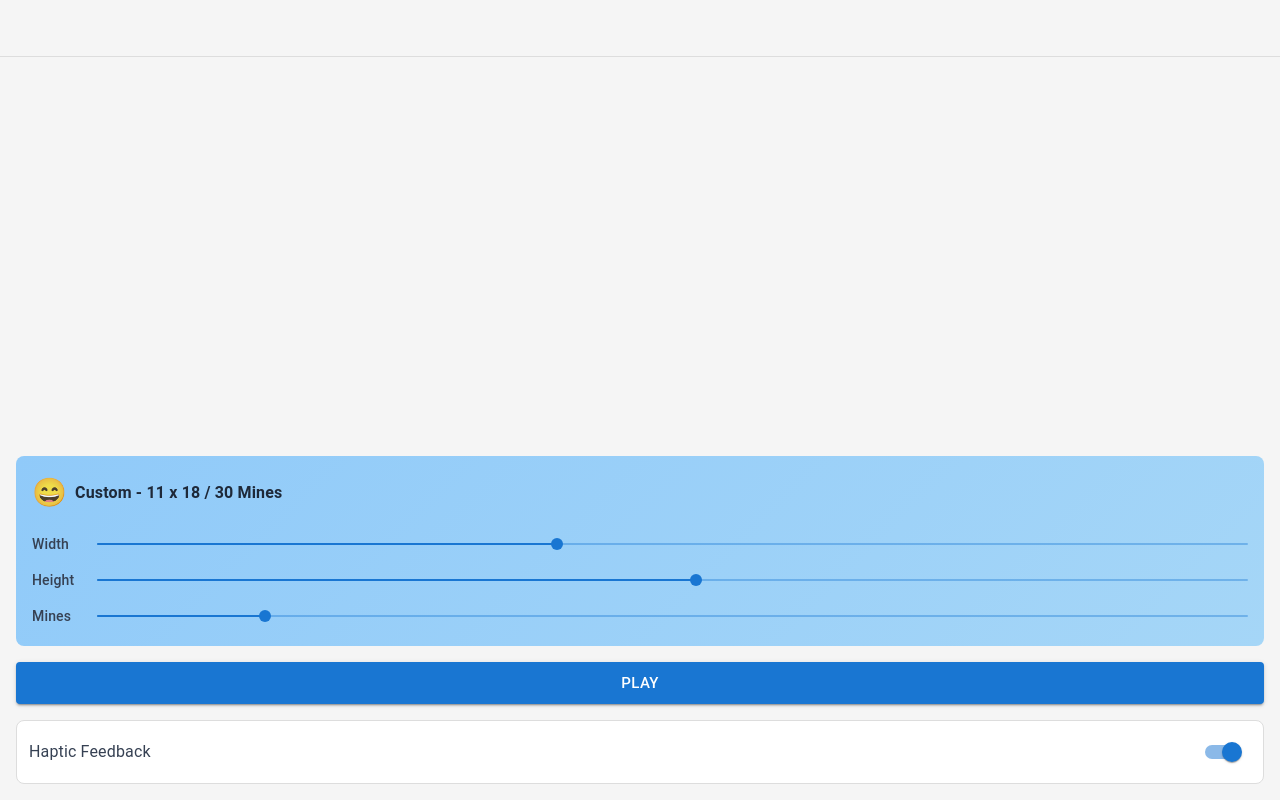
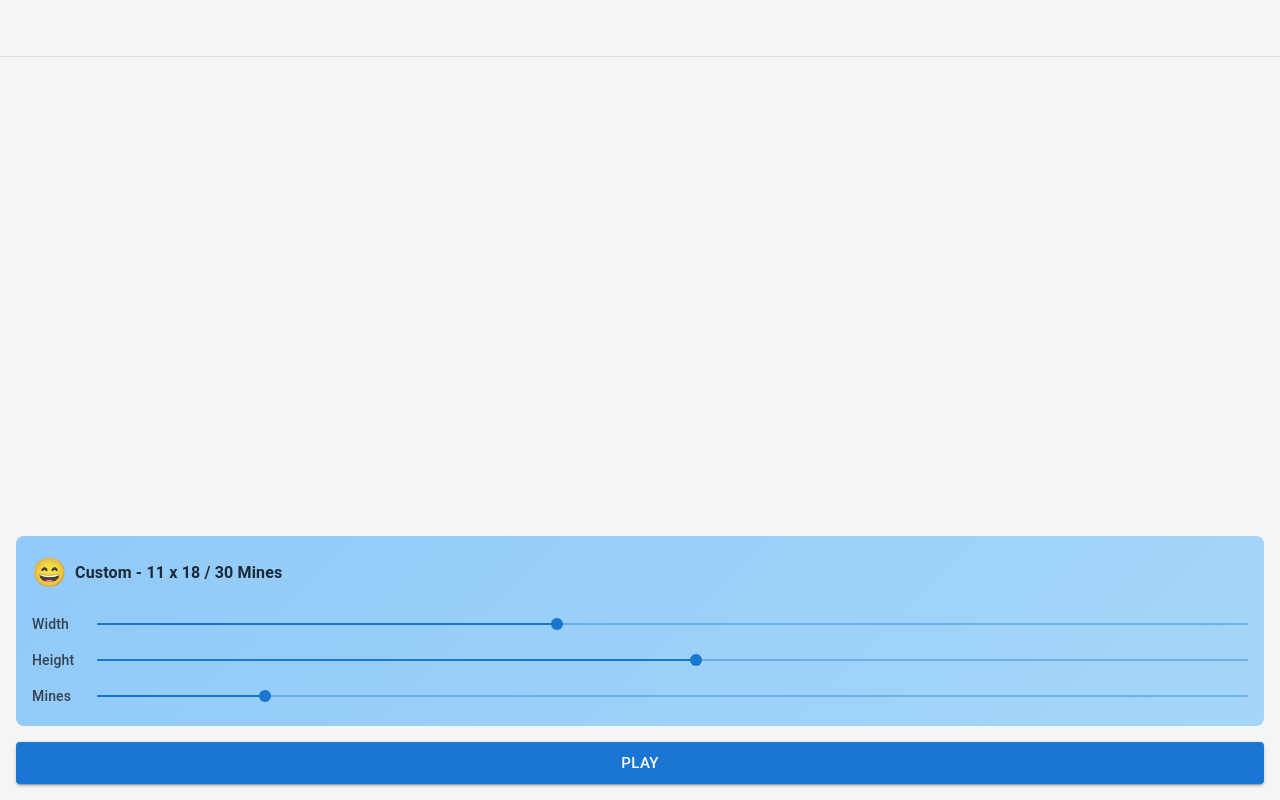
Before and after one commit to scottlu/minesweb, a React (Vite) app: page / in a window 1280 px wide. Both pictures are taken after a click on the button 22 px from the left and 27 px from the top of the page. Built offline with nearby package versions, Linux system fonts and the light colour scheme; some icons are missing.

Commit message:
Remove haptic feedback feature
Remove navigator.vibrate() call on flag toggle and the haptic
feedback toggle from the options screen.

https://claude.ai/code/session_019RpUoH3WnfFso5c3HEmha3

```diff
--- a/src/components/options/optionsScreen.tsx
+++ b/src/components/options/optionsScreen.tsx
@@ -1,7 +1,7 @@
 import { useState } from 'react';
 import Slider from '@mui/material/Slider';
 import Button from '@mui/material/Button';
-import Switch from '@mui/material/Switch';
+
 import IconButton from '@mui/material/IconButton';
 import ChevronLeftIcon from '@mui/icons-material/ChevronLeft';
 import type { GameSettings } from '../../types/game';
@@ -17,7 +17,6 @@ export function OptionsScreen({ settings, onUpdateSettings, onBack, onPlay }: Op
   const [width, setWidth] = useState(settings.width);
   const [height, setHeight] = useState(settings.height);
   const [mines, setMines] = useState(settings.mines);
-  const [haptic, setHaptic] = useState(true);
 
   const handlePlay = () => {
     const maxMines = Math.floor(width * height * 0.8);
@@ -82,14 +81,6 @@ export function OptionsScreen({ settings, onUpdateSettings, onBack, onPlay }: Op
         <Button variant="contained" size="large" fullWidth onClick={handlePlay}>
           Play
         </Button>
-
-        <div
-          className="flex items-center justify-between rounded-lg p-3"
-          style={{ border: '1px solid #ddd', background: '#fff' }}
-        >
-          <span className="text-gray-700">Haptic Feedback</span>
-          <Switch checked={haptic} onChange={(_, v) => setHaptic(v)} />
-        </div>
       </div>
     </div>
   );
--- a/src/hooks/useMinesweeper.ts
+++ b/src/hooks/useMinesweeper.ts
@@ -155,9 +155,7 @@ export function useMinesweeper(settings: GameSettings) {
       if (prev.board[row][col].isRevealed) return prev;
       return { ...prev, board: toggleFlag(prev.board, row, col) };
     });
-    if (navigator.vibrate) {
-      navigator.vibrate(50);
-    }
+
   }, []);
 
   const newGame = useCallback(() => {
```
